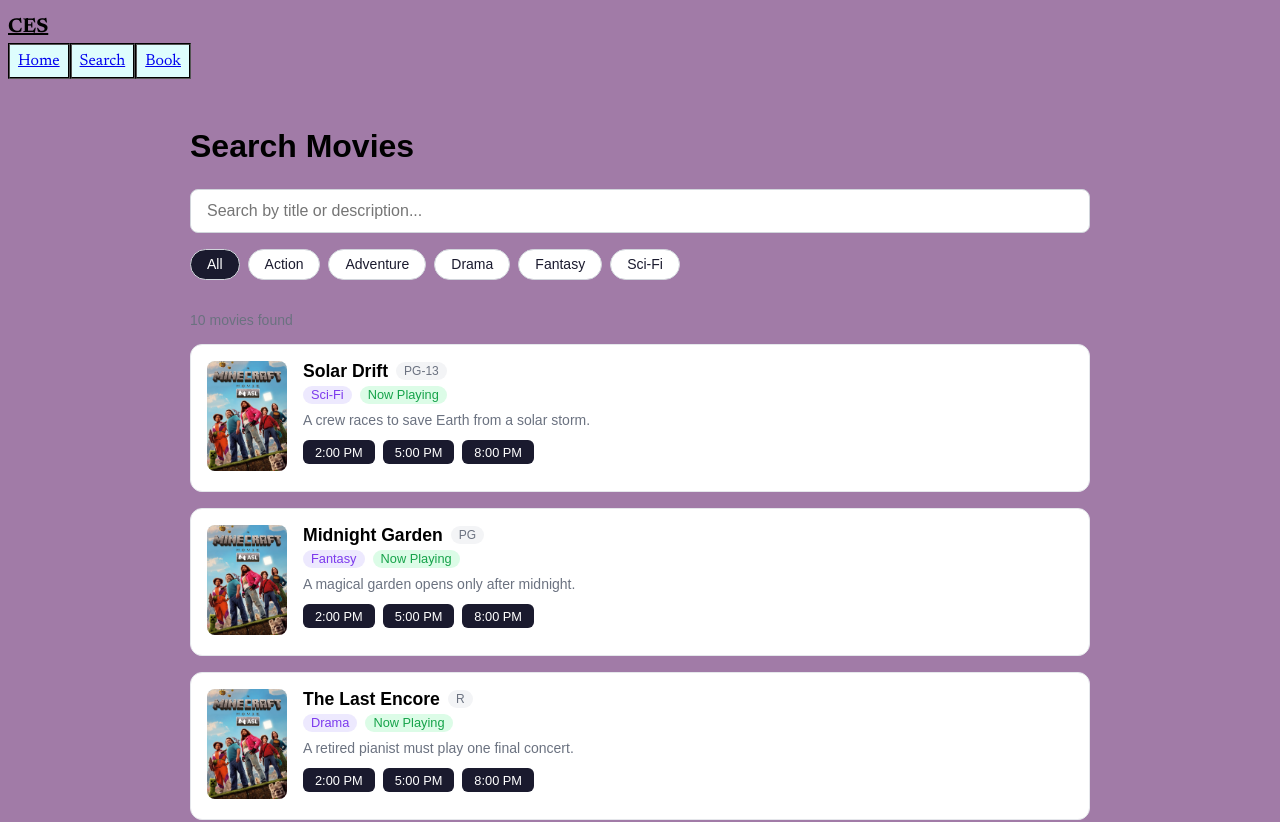
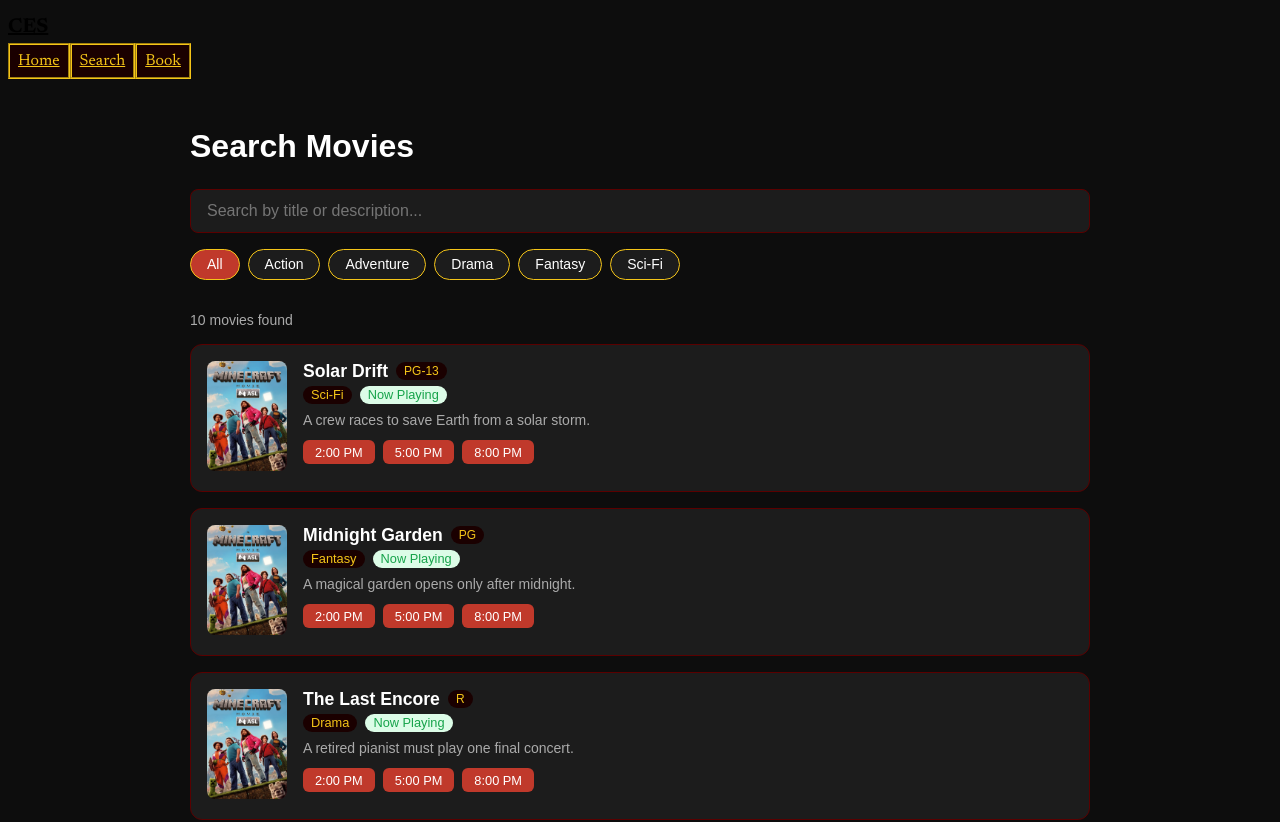
Before and after one commit to walkerangland/CSCI4050-Cinema-System-Project, a Next.js app: page /search in a window 1280 px wide. Shown: the top 822 px of the page. Built offline with nearby package versions, Linux system fonts and the light colour scheme.

Commit message:
Site theme changes

```diff
--- a/app/home.module.css
+++ b/app/home.module.css
@@ -1,6 +1,7 @@
 
 .topbar {
     padding: 8px;
-    border: 2px groove black;
-    background-color: rgb(222, 253, 253);
+    border: 2px groove #f5c518;
+    background-color: #1a0000;
+    color: #f5c518;
 }
--- a/app/layout.js
+++ b/app/layout.js
@@ -8,7 +8,7 @@ const newsreader = Newsreader({
 
 export default function RootLayout({ children }) {
   return (
-    <html lang="en" className = {newsreader.className} style={{ backgroundColor: '#a17ba7'}}>
+    <html lang="en" className = {newsreader.className} style={{ backgroundColor: '#0d0d0d'}}>
       <body>
         <nav>
         <h1 style={{fontSize: '20px', textDecoration:'underline'}}>CES</h1>
--- a/app/search/page.js
+++ b/app/search/page.js
@@ -12,7 +12,7 @@ export default function SearchPage() {
   const movies = FilterAndSearch(genre, query)
 
    return (
-      <div style={{ maxWidth: '900px', margin: '0 auto', padding: '2rem', fontFamily: 'sans-serif' }}>
+      <div style={{ maxWidth: '900px', margin: '0 auto', padding: '2rem', fontFamily: 'sans-serif', backgroundColor: '#0d0d0d', color: '#ffffff' }}>
 
         {/* Title */}
         <h1 style={{ fontSize: '2rem', fontWeight: 'bold', marginBottom: '1.5rem' }}>Search Movies</h1>
@@ -28,7 +28,9 @@ export default function SearchPage() {
             padding: '0.75rem 1rem',
             fontSize: '1rem',
             borderRadius: '8px',
-            border: '1px solid #d1d5db',
+            border: '1px solid #5a0000',
+            backgroundColor: '#1c1c1c',
+            color: '#ffffff',
             marginBottom: '1rem',
             boxSizing: 'border-box',
           }}
@@ -43,10 +45,10 @@ export default function SearchPage() {
               style={{
                 padding: '0.4rem 1rem',
                 borderRadius: '999px',
-                border: '1px solid #d1d5db',
+                border: '1px solid #f5c518',
                 cursor: 'pointer',
-                backgroundColor: (genre === g || (g === 'All' && genre === '')) ? '#1a1a2e' : 'white',
-                color: (genre === g || (g === 'All' && genre === '')) ? 'white' : '#1a1a2e',
+                backgroundColor: (genre === g || (g === 'All' && genre === '')) ? '#c0392b' : '#1c1c1c',
+                color: '#ffffff' ,
                 fontWeight: '500',
                 fontSize: '0.875rem',
               }}
@@ -57,13 +59,13 @@ export default function SearchPage() {
         </div>
 
         {/* Results Count */}
-        <p style={{ color: '#6b7280', marginBottom: '1rem', fontSize: '0.875rem' }}>
+        <p style={{ color: '#aaaaaa', marginBottom: '1rem', fontSize: '0.875rem' }}>
           {movies.length} {movies.length === 1 ? 'movie' : 'movies'} found
         </p>
 
         {/* Results */}
         {movies.length === 0 ? (
-          <div style={{ textAlign: 'center', padding: '4rem', color: '#6b7280' }}>
+          <div style={{ textAlign: 'center', padding: '4rem', color: '#aaaaaa' }}>
             <p style={{ fontSize: '1.25rem' }}> No movies found</p>
             <p style={{ fontSize: '0.875rem' }}>Try a different search or genre</p>
           </div>
@@ -76,9 +78,9 @@ export default function SearchPage() {
                   display: 'flex',
                   gap: '1rem',
                   padding: '1rem',
-                  border: '1px solid #e5e7eb',
+                  border: '1px solid #5a0000',
                   borderRadius: '12px',
-                  backgroundColor: 'white',
+                  backgroundColor: '#1c1c1c',
                 }}
               >
                 {/* Poster */}
@@ -94,17 +96,17 @@ export default function SearchPage() {
                 <div style={{ flex: 1 }}>
                   <div style={{ display: 'flex', alignItems: 'center', gap: '0.5rem', marginBottom: '0.25rem' }}>
                     <h2 style={{ fontSize: '1.1rem', fontWeight: 'bold', margin: 0 }}>{movie.title}</h2>
-                    <span style={{ fontSize: '0.75rem', padding: '0.1rem 0.5rem', backgroundColor: '#f3f4f6', borderRadius: '999px', color: '#6b7280' }}>{movie.rating}</span>
+                    <span style={{ fontSize: '0.75rem', padding: '0.1rem 0.5rem', backgroundColor: '#1a0000', borderRadius: '999px', color: '#f5c518' }}>{movie.rating}</span>
                   </div>
 
                   <div style={{ display: 'flex', gap: '0.5rem', marginBottom: '0.5rem' }}>
-                    <span style={{ fontSize: '0.8rem', padding: '0.1rem 0.5rem', backgroundColor: '#ede9fe', color: '#7c3aed', borderRadius: '999px' }}>{movie.genre}</span>
+                    <span style={{ fontSize: '0.8rem', padding: '0.1rem 0.5rem', backgroundColor: '#1a0000', color: '#f5c518', borderRadius: '999px' }}>{movie.genre}</span>
                     <span style={{ fontSize: '0.8rem', padding: '0.1rem 0.5rem', backgroundColor: movie.status === 'now-playing' ? '#dcfce7' : '#fef9c3', color: movie.status === 'now-playing' ? '#16a34a' : '#ca8a04', borderRadius: '999px' }}>
                       {movie.status === 'now-playing' ? ' Now Playing' : ' Coming Soon'}
                     </span>
                   </div>
 
-                  <p style={{ fontSize: '0.875rem', color: '#6b7280', margin: '0 0 0.75rem 0' }}>{movie.description}</p>
+                  <p style={{ fontSize: '0.875rem', color: '#aaaaaa', margin: '0 0 0.75rem 0' }}>{movie.description}</p>
 
                   {/* Showtimes */}
                   {movie.status === 'now-playing' && (
@@ -115,7 +117,7 @@ export default function SearchPage() {
                           href={`/book?movie=${encodeURIComponent(movie.title)}&time=${encodeURIComponent(time)}`}
                           style={{
                             padding: '0.3rem 0.75rem',
-                            backgroundColor: '#1a1a2e',
+                            backgroundColor: '#c0392b',
                             color: 'white',
                             borderRadius: '6px',
                             fontSize: '0.8rem',
```
Also changed, not shown: app/book/page.js (+7 -7 lines), app/page.js (+6 -6 lines).
